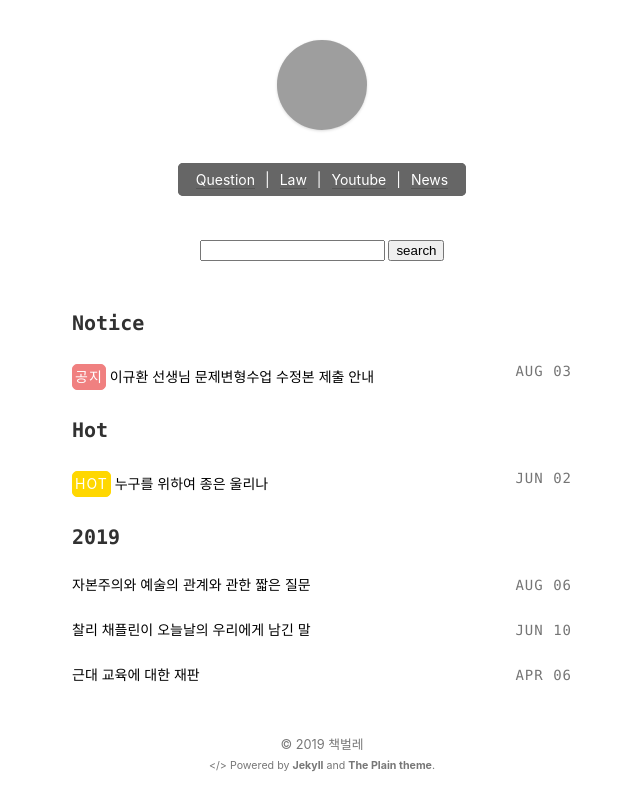
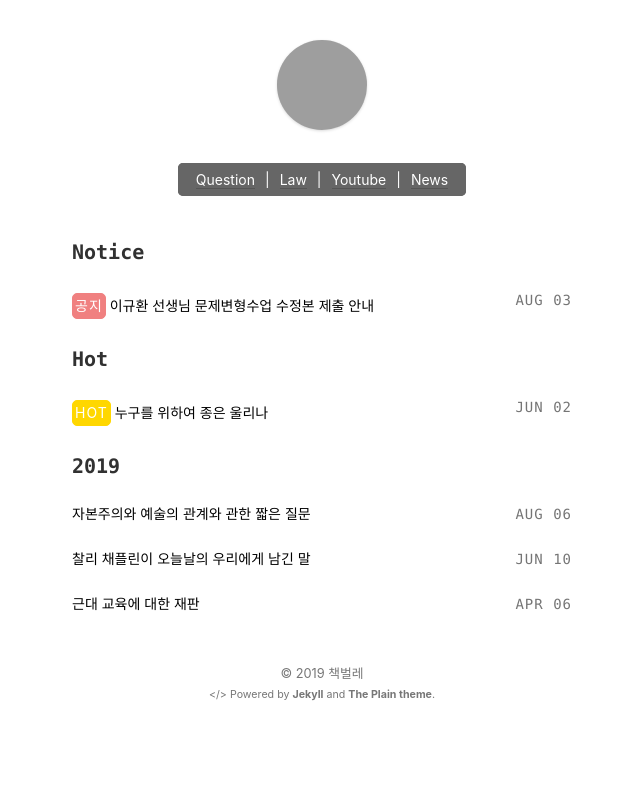
Before and after one commit to stevenoh0908/stevenoh0908.github.io, a Jekyll site: the page built from index.html, in a window 1280 px wide, cut to the strip 0-811 px from the top of the page. Shown: the whole strip, without its empty margins (318-958 px from the left). Built offline with Jekyll 4.4.1, drawn with Linux system fonts in a browser that asks for light colours; grey boxes are pictures that could not be loaded.

Commit message:
Update index.html

```diff
--- a/index.html
+++ b/index.html
@@ -4,14 +4,6 @@ layout: default
 
 <section>
 	<center><span style="border: 3px solid #666666; background-color: #666666; color: white; border-radius: 5px; padding: 5px;"><a style="text-decoration: none; color:white; margin: 10px;" href="/question">Question</a>|<a style="text-decoration: none; color: white; margin: 10px;" href="/law">Law</a>|<a style="text-decoration: none; color:white; margin: 10px;" href="/youtube">Youtube</a>|<a style="text-decoration: none; color: white; margin: 10px;" href="/news">News</a></center>
-</section>
-<section>
-	<center>
-		<form id="searchForm" action="/search">
-			<input id="searchtext" name="q" type="text" placeholser="검색...">
-			<button>search</button>
-		</form>
-	</center>
 </section>
 <section>
 	{% for post in site.posts %}
```
